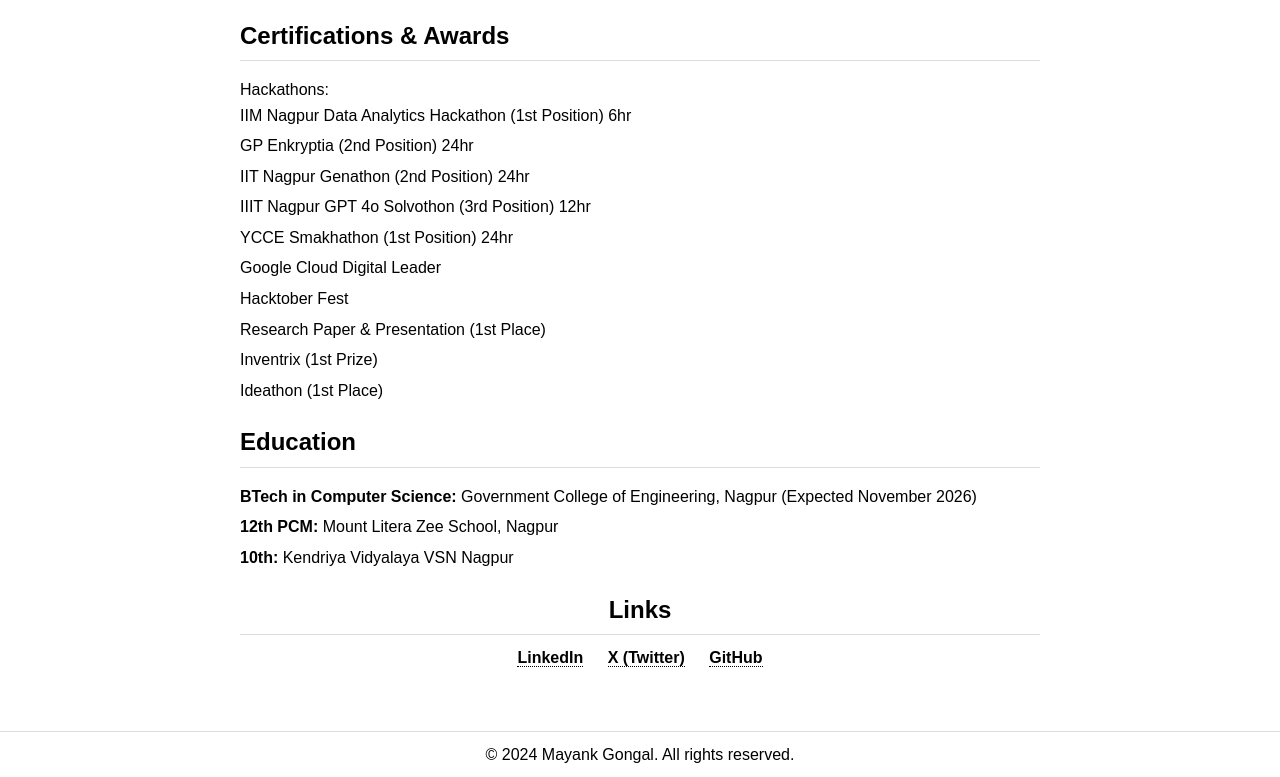
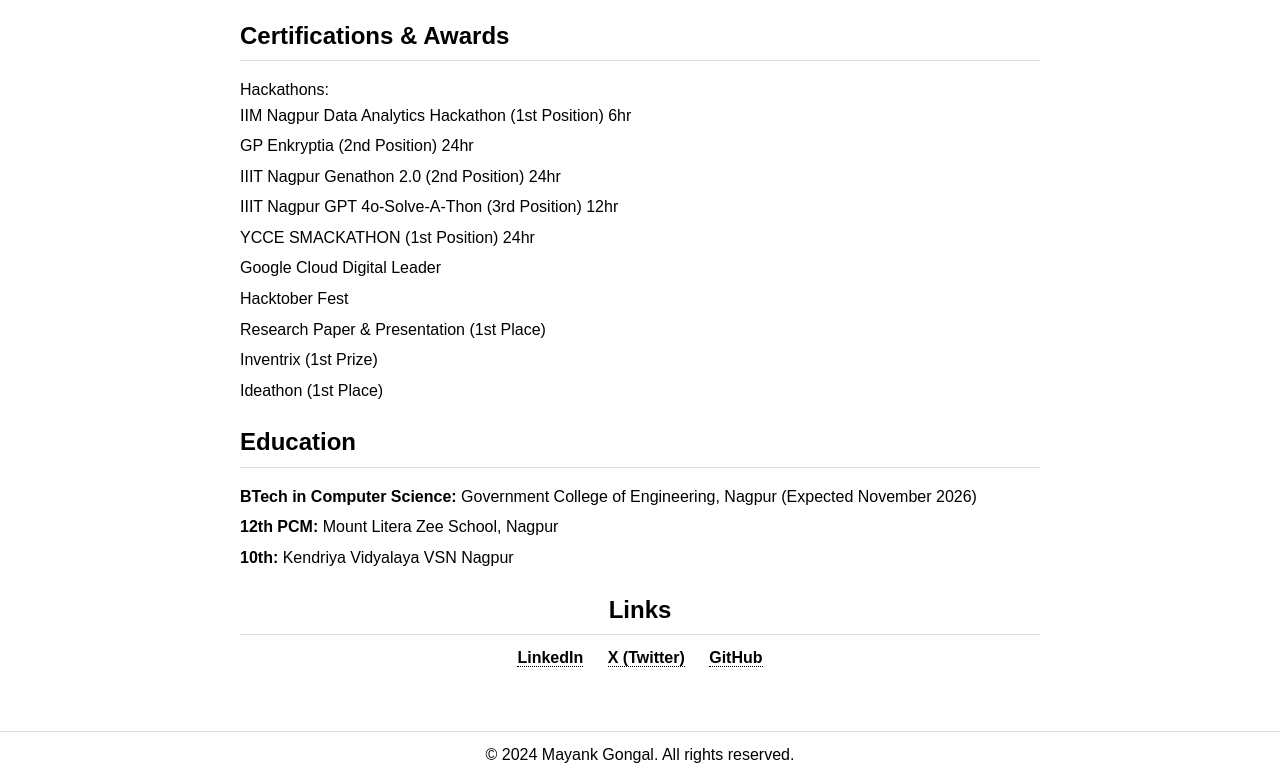
Before and after one commit to mayankgongal5/Portfolio, a plain HTML site: page public/index.html in a window 1280 px wide. Shown: the part 1041-1818 px from the top of the page. Drawn offline with Linux system fonts and the light colour scheme.

Commit message:
Update index.html

```diff
--- a/public/index.html
+++ b/public/index.html
@@ -132,9 +132,9 @@
                     <ul>
                         <li>IIM Nagpur Data Analytics Hackathon (1st Position) 6hr</li>
                         <li>GP Enkryptia (2nd Position) 24hr</li>
-                        <li>IIT Nagpur Genathon (2nd Position) 24hr</li>
-                        <li>IIIT Nagpur GPT 4o Solvothon (3rd Position) 12hr</li>
-                        <li>YCCE Smakhathon (1st Position) 24hr</li>
+                        <li>IIIT Nagpur Genathon 2.0 (2nd Position) 24hr</li>
+                        <li>IIIT Nagpur GPT 4o-Solve-A-Thon (3rd Position) 12hr</li>
+                        <li>YCCE SMACKATHON (1st Position) 24hr</li>
                     </ul>
                 </li>
                 <li>Google Cloud Digital Leader</li>
```
